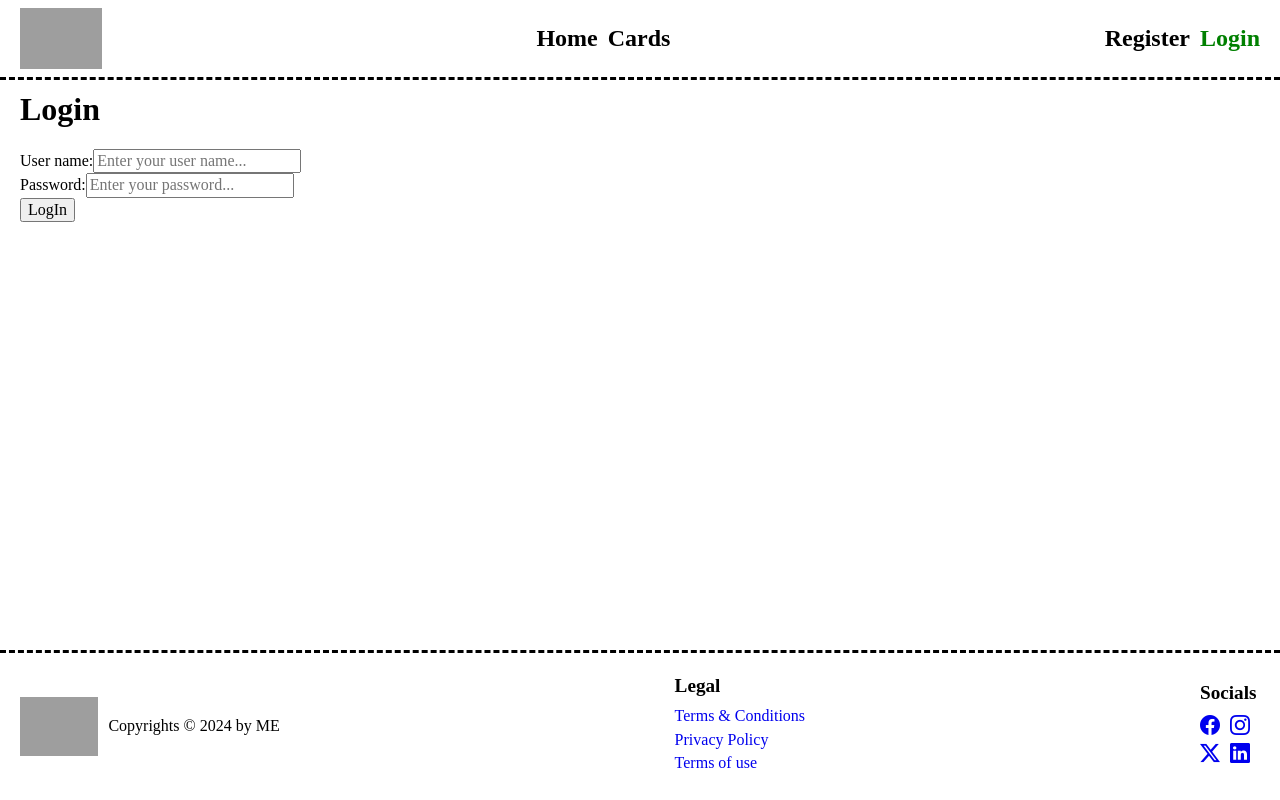
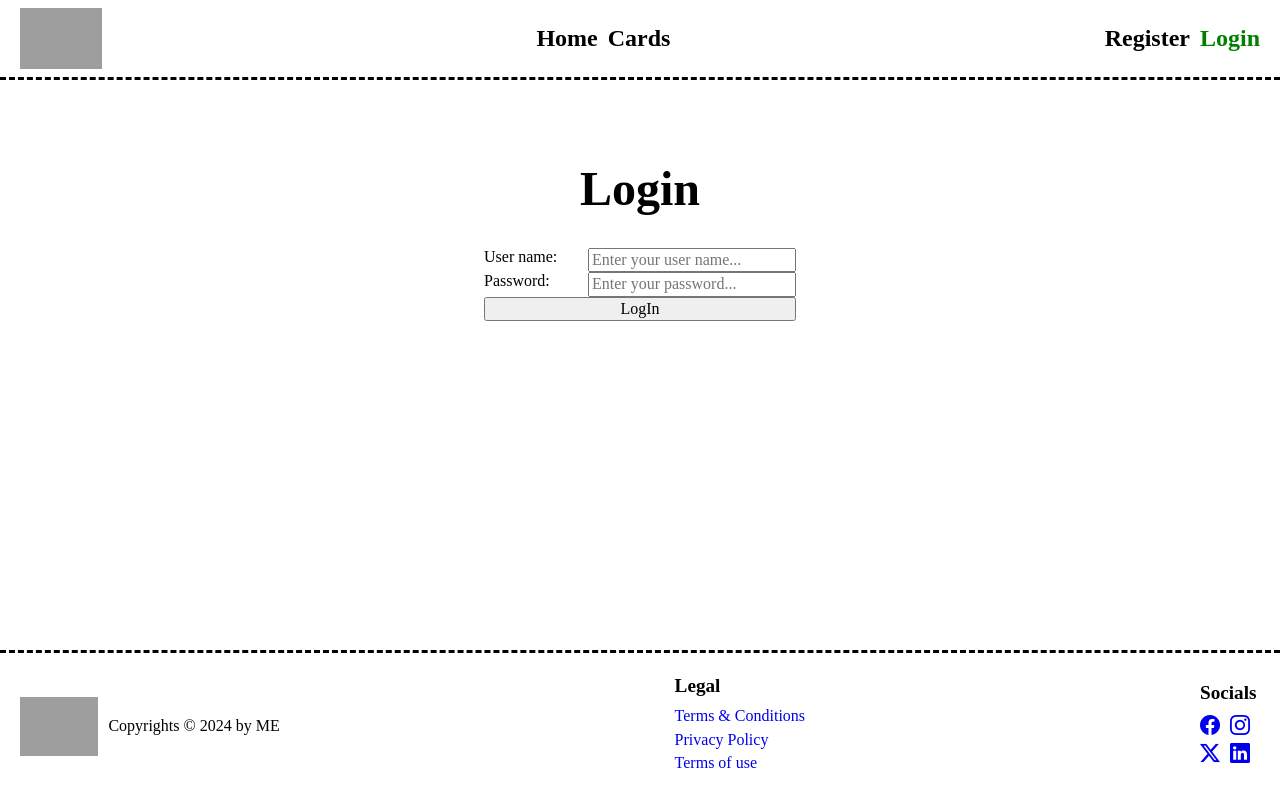
Before and after one commit to BanRokas/FEU12, a React (Create React App) app in the folder React/61-62 paskaita - 03.18-03.19 - Vartotojų verifikacija ir validacija/vartotojai/: page /user/login in a window 1280 px wide. Built offline with nearby package versions, Linux system fonts and the light colour scheme; data requests are answered from the project's data file; grey boxes are pictures that could not be loaded.

Commit message:
61 paskaita - Login

```diff
--- a/React/61-62 paskaita - 03.18-03.19 - Vartotojų verifikacija ir validacija/vartotojai/src/components/UI/Header.jsx
+++ b/React/61-62 paskaita - 03.18-03.19 - Vartotojų verifikacija ir validacija/vartotojai/src/components/UI/Header.jsx
@@ -1,5 +1,7 @@
 import { Link, NavLink, useNavigate } from "react-router-dom";
 import styled from 'styled-components';
+import UsersContext from "../../contexts/UsersContext";
+import { useContext } from "react";
 
 const StyledHeader = styled.header`
   padding: 0 20px;
@@ -10,7 +12,7 @@ const StyledHeader = styled.header`
   justify-content: space-between;
   align-items: center;
 
-  > div{
+  > div:nth-child(1){
     height: 80%;
     > a{
       > img{
@@ -42,9 +44,19 @@ const StyledHeader = styled.header`
       }
     }
   }
+
+  > div:nth-child(3){
+    display: flex;
+    gap: 10px;
+    align-items: center;
+  }
 `;
 
 const Header = () => {
+
+  const navigate = useNavigate();
+  const { loggedInUser, setLoggedInUser } = useContext(UsersContext);
+
   return (
     <StyledHeader>
       <div>
@@ -65,6 +77,17 @@ const Header = () => {
           </li>
         </ul>
       </nav>
+      {
+        loggedInUser ?
+        <div>
+          <p>{loggedInUser.userName}</p>
+          <button
+            onClick={() => {
+              setLoggedInUser(false);
+              navigate('/');
+            }}
+          >Log Out</button>
+        </div> :
         <nav>
           <ul>
             <li>
@@ -75,6 +98,7 @@ const Header = () => {
             </li>
           </ul>
         </nav>
+      }
     </StyledHeader>
   );
 }
--- a/React/61-62 paskaita - 03.18-03.19 - Vartotojų verifikacija ir validacija/vartotojai/src/components/pages/Login.jsx
+++ b/React/61-62 paskaita - 03.18-03.19 - Vartotojų verifikacija ir validacija/vartotojai/src/components/pages/Login.jsx
@@ -4,6 +4,36 @@ import { useFormik } from 'formik';
 import { useNavigate } from "react-router-dom";
 import * as Yup from 'yup';
 import styled from 'styled-components';
+
+const StyledSection = styled.section`
+  display: flex;
+  flex-direction: column;
+  align-items: center;
+  padding-top: 70px;
+
+  > h1{
+    font-size: 3rem;
+  }
+
+  > form{
+    display: flex;
+    flex-direction: column;
+
+    > div {
+      display: grid;
+      grid-template-columns: 1fr 2fr;
+
+      > p{
+        grid-column: span 3;
+        color: red;
+        text-align: center;
+      }
+    }
+    +p{
+      color: red;
+    }
+  }
+`;
 
 const Login = () => {
 
@@ -37,7 +67,7 @@ const Login = () => {
   });
 
   return (
-    <section>
+    <StyledSection>
       <h1>Login</h1>
       <form onSubmit={formik.handleSubmit}>
         <div>
@@ -75,7 +105,7 @@ const Login = () => {
       {
         wrongCredentials && <p>No user with such username or password combination</p>
       }
-    </section>
+    </StyledSection>
   );
 }
 
```
Lines whose indentation alone changed are shown as unchanged.
